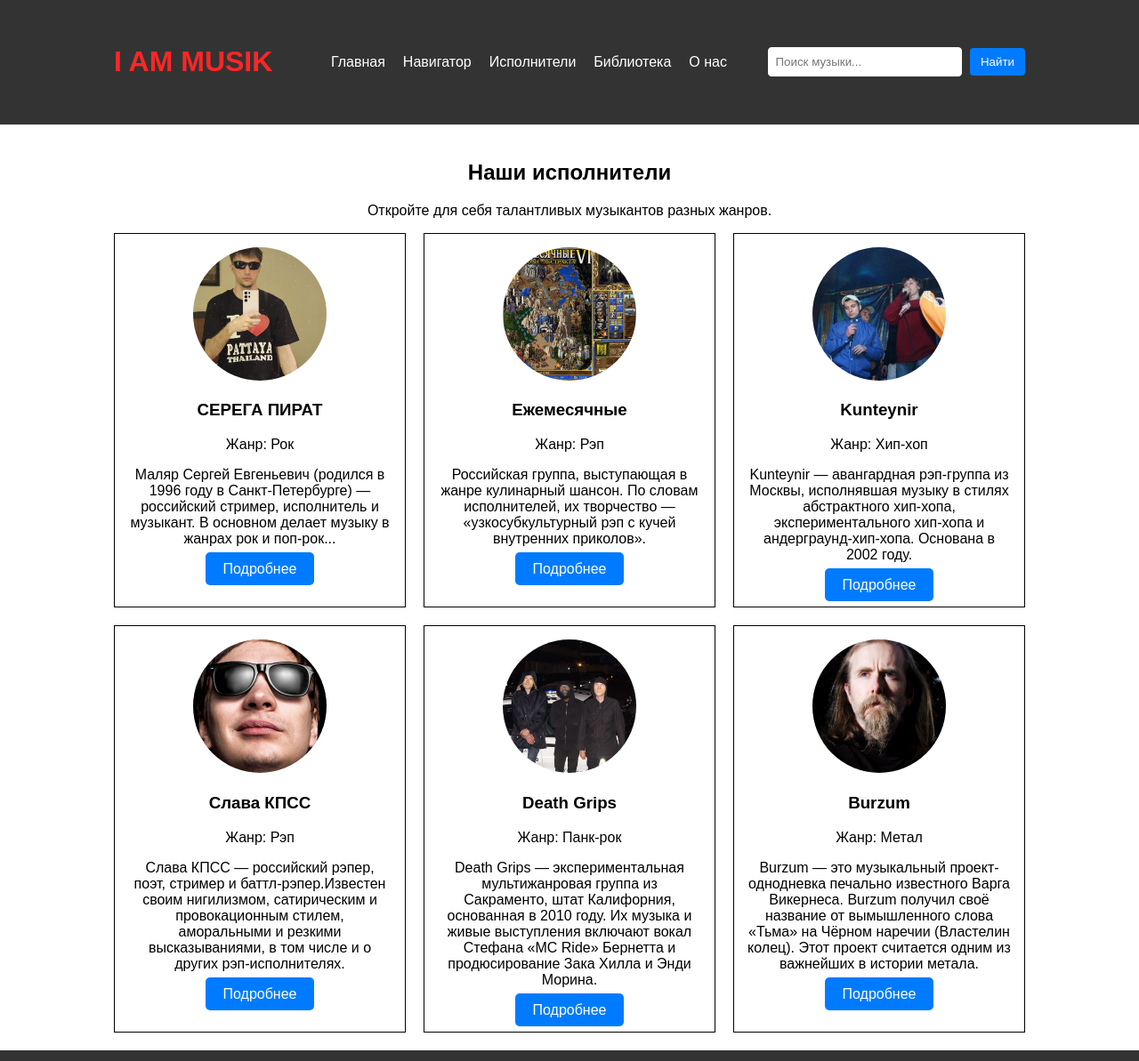
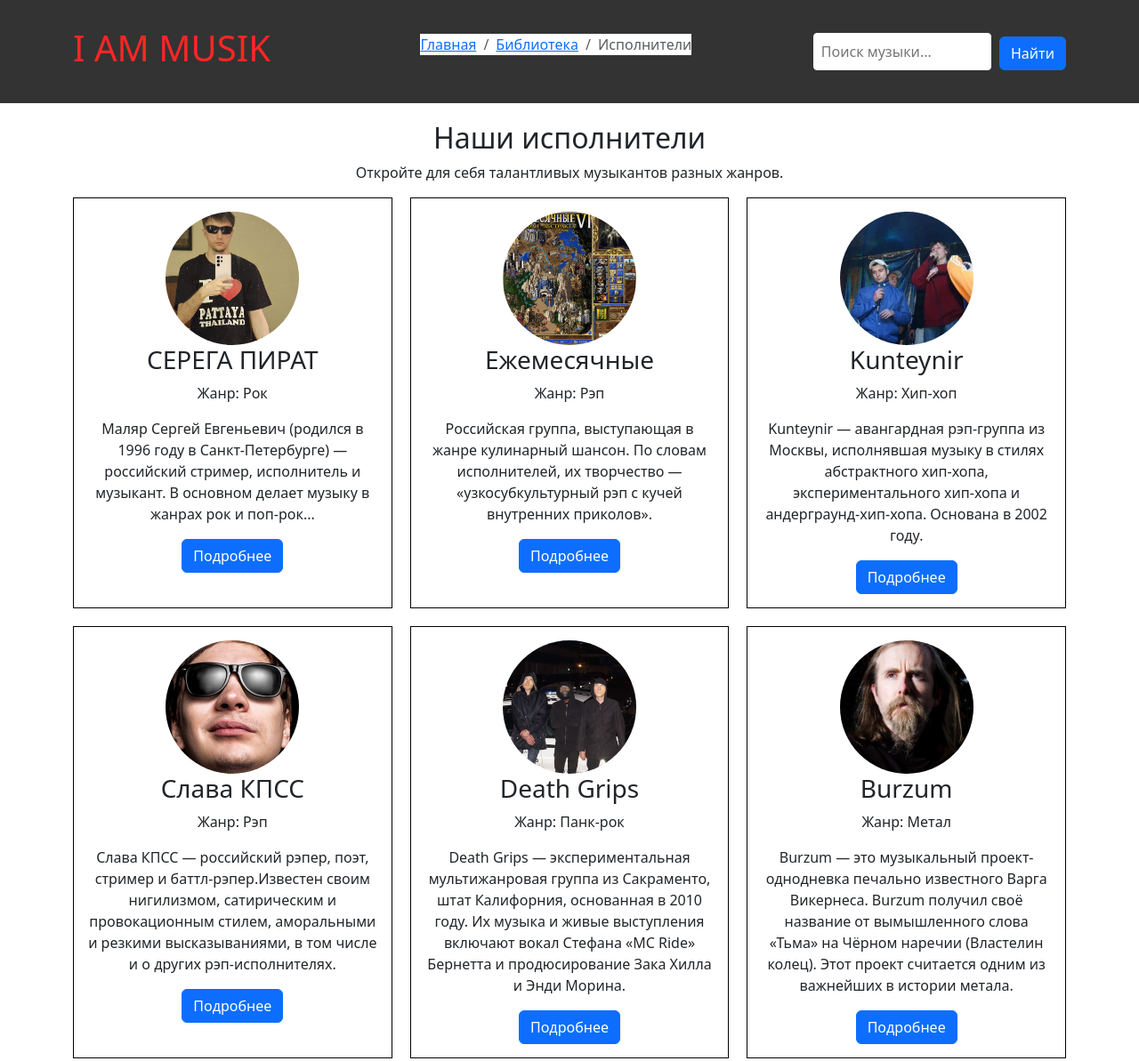
Before and after one commit to detrignus/musik_website, a plain HTML site: page artists.html in a window 1280 px wide. Shown: the top 1193 px of the page at 89% size. Drawn offline with nearby package versions, Linux system fonts and the light colour scheme.

Commit message:
Add files via upload

```diff
--- a/artists.html
+++ b/artists.html
@@ -3,6 +3,8 @@
     <meta name="viewport" content="width=device-width, initial-scale=1">
     <title>Music Website - Исполнители</title>
     <link rel="stylesheet" href="style.css">
+    <meta charset="UTF-8"/>
+    <link href="https://cdn.jsdelivr.net/npm/bootstrap@5.3.5/dist/css/bootstrap.min.css" rel="stylesheet" integrity="sha384-SgOJa3DmI69IUzQ2PVdRZhwQ+dy64/BUtbMJw1MZ8t5HZApcHrRKUc4W0kG879m7" crossorigin="anonymous">
 </head>
 <body>
 
@@ -13,17 +15,19 @@
             </h1>
             <navigation>
                 <ul>
-                    <li><a href="index.html">Главная</a></li>
-                    <li><a href="#">Навигатор</a></li>
-                    <li><a href="artists.html">Исполнители</a></li>
-                    <li><a href="library.html">Библиотека</a></li>
-                    <li><a href="about.html">О нас</a></li>
+                    <nav aria-label="breadcrumb">
+                        <ol class="breadcrumb">
+                            <li class="breadcrumb-item"><a href="index.html">Главная</a></li>
+                            <li class="breadcrumb-item"><a href="library.html">Библиотека</a></li>
+                            <li class="breadcrumb-item active" aria-current="page">Исполнители</li>
+                        </ol>
+                    </nav>
                 </ul>
             </navigation>
             <div class="search-bar">
                 <form action="/search" method="GET">
                     <input type="text" name="q" placeholder="Поиск музыки...">
-                    <button type="submit">Найти</button>
+                    <button type="button" class="btn btn-primary">Найти</button>
                 </form>
             </div>
         </div>
@@ -36,19 +40,19 @@
 
                 <div class="artist-grid">
                     <div class="artist-item">
-                        <img src="images/перега сират.jpg" alt="серга пират">
+                        <img src="images/serega_pirate.jpg" alt="серга пират">
                         <h3>СЕРЕГА ПИРАТ</h3>
                         <p>Жанр: Рок</p>
                         <p>Маляр Сергей Евгеньевич (родился в 1996 году в Санкт-Петербурге) — российский стример, исполнитель и музыкант. В основном делает музыку в жанрах рок и поп-рок...</p>
-                        <a href="#" class="button">Подробнее</a>
+                        <button type="button" class="btn btn-primary">Подробнее</button>
                     </div>
 
                     <div class="artist-item">
-                        <img src="images/короли.png" alt="Ежемесячные">
+                        <img src="images/kings.png" alt="Ежемесячные">
                         <h3>Ежемесячные</h3>
                         <p>Жанр: Рэп</p>
                         <p>Российская группа, выступающая в жанре кулинарный шансон. По словам исполнителей, их творчество — «узкосубкультурный рэп с кучей внутренних приколов».</p>
-                        <a href="#" class="button">Подробнее</a>
+                        <button type="button" class="btn btn-primary">Подробнее</button>
                     </div>
 
                     <div class="artist-item">
@@ -56,23 +60,23 @@
                         <h3>Kunteynir</h3>
                         <p>Жанр: Хип-хоп</p>
                         <p>Kunteynir — авангардная рэп-группа из Москвы, исполнявшая музыку в стилях абстрактного хип-хопа, экспериментального хип-хопа и андерграунд-хип-хопа. Основана в 2002 году.</p>
-                        <a href="#" class="button">Подробнее</a>
+                        <button type="button" class="btn btn-primary">Подробнее</button>
                     </div>
 
                     <div class="artist-item">
-                        <img src="images/слава.jpg" alt="Исполнитель 4">
+                        <img src="images/slava.jpg" alt="Исполнитель 4">
                         <h3>Слава КПСС</h3>
                         <p>Жанр: Рэп</p>
                         <p>Слава КПСС — российский рэпер, поэт, стример и баттл-рэпер.Известен своим нигилизмом, сатирическим и провокационным стилем, аморальными и резкими высказываниями, в том числе и о других рэп-исполнителях.</p>
-                        <a href="#" class="button">Подробнее</a>
+                        <button type="button" class="btn btn-primary">Подробнее</button>
                     </div>
 
                     <div class="artist-item">
-                        <img src="images/дефсгрипс.jpg" alt="Death Grips">
+                        <img src="images/Deathgrips.jpg" alt="Death Grips">
                         <h3>Death Grips</h3>
                         <p>Жанр: Панк-рок</p>
                         <p>Death Grips — экспериментальная мультижанровая группа из Сакраменто, штат Калифорния, основанная в 2010 году. Их музыка и живые выступления включают вокал Стефана «MC Ride» Бернетта и продюсирование Зака Хилла и Энди Морина.</p>
-                        <a href="#" class="button">Подробнее</a>
+                        <button type="button" class="btn btn-primary">Подробнее</button>
                     </div>
 
                     <div class="artist-item">
@@ -80,7 +84,7 @@
                         <h3>Burzum</h3>
                         <p>Жанр: Метал</p>
                         <p>Burzum — это музыкальный проект-однодневка печально известного Варга Викернеса. Burzum получил своё название от вымышленного слова «Тьма» на Чёрном наречии (Властелин колец). Этот проект считается одним из важнейших в истории метала.</p>
-                        <a href="#" class="button">Подробнее</a>
+                        <button type="button" class="btn btn-primary">Подробнее</button>
                     </div>
                 </div>
             </div>
--- a/index.html
+++ b/index.html
@@ -3,7 +3,10 @@
     <meta name="viewport" content="width=device-width, initial-scale=1">
     <title>Music Website - Главная</title>
     <link rel="stylesheet" href="style.css">
+    <meta charset="UTF-8"/>
+    <link href="https://cdn.jsdelivr.net/npm/bootstrap@5.3.5/dist/css/bootstrap.min.css" rel="stylesheet" integrity="sha384-SgOJa3DmI69IUzQ2PVdRZhwQ+dy64/BUtbMJw1MZ8t5HZApcHrRKUc4W0kG879m7" crossorigin="anonymous">
 </head>
+
     <header>
         <div class="container">
             <h1>
@@ -11,17 +14,18 @@
             </h1>
             <navigation>
                 <ul>
-                    <li><a href="index.html">Главная</a></li>
-                    <li><a href="#">Навигатор</a></li>
-                    <li><a href="artists.html">Исполнители</a></li>
-                    <li><a href="library.html">Библиотека</a></li>
-                    <li><a href="#">О нас</a></li>
+                    <nav aria-label="breadcrumb">
+                        <ol class="breadcrumb">
+                            <li class="breadcrumb-item active" aria-current="page">Главная</li>
+                            <li class="breadcrumb-item"><a href="library.html">Библиотека</a></li>
+                        </ol>
+                    </nav>
                 </ul>
             </navigation>
             <div class="search-bar">
                 <form action="/search" method="GET">
                     <input type="text" name="q" placeholder="Поиск музыки...">
-                    <button type="submit">Найти</button>
+                    <button type="button" class="btn btn-primary">Найти</button>
                 </form>
             </div>
         </div>
@@ -32,24 +36,23 @@
         <div class="container">
                 <h2>Откройте для себя новую музыку</h2>
                 <p>Сохраняйте треки, подписывайтесь на исполнителей и создавайте плейлисты.</p>
-                <a href="#" class="button">Создать аккаунт</a>
+                <button type="button" class="btn btn-primary">Создать аккаунт</button>
         </div>
-
             <div class="container">
                 <h2>Популярная музыка</h2>
                 <div class="music-grid">
                     <div class="music-item">
-                        <img src="images/короли.png" alt="Короли абстракта 6">
+                        <img src="images/kings.png" alt="Короли абстракта 6">
                         <h3>Свит дримс</h3>
                         <p>Ежемесячные</p>
                     </div>
                     <div class="music-item">
-                        <img src="images/кантейнир.jpg" alt="Кантейнир">
+                        <img src="images/burger.jpg" alt="Кантейнир">
                         <h3>Блёвбургер</h3>
                         <p>Kunteynir</p>
                     </div>
                     <div class="music-item">
-                        <img src="images/фанат.jpg" alt="Ну почему ты еще не фанат,?">
+                        <img src="images/fan.jpg" alt="Ну почему ты еще не фанат?">
                         <h3>Ну почему ты еще не фанат?</h3>
                         <p>СЕРЕГА ПИРАТ</p>
                     </div>
@@ -60,17 +63,17 @@
                 <h2>Исполнители</h2>
                 <div class="artist-list">
                     <div class="artist">
-                        <img src="images/паша техник.jpg" alt="Паша Техник">
+                        <img src="images/pasha_texnic.jpg" alt="Паша Техник">
                         <h3>Паша Техник</h3>
                         <p>Хип-хоп</p>
                     </div>
                     <div class="artist">
-                        <img src="images/слава.jpg" alt="Слава КПСС">
+                        <img src="images/slava.jpg" alt="Слава КПСС">
                         <h3>Слава КПСС</h3>
                         <p>Рэп</p>
                     </div>
                     <div class="artist">
-                        <img src="images/перега сират.jpg" alt="Серега Пират">
+                        <img src="images/serega_pirate.jpg" alt="Серега Пират">
                         <h3>Серега Пират</h3>
                         <p>Рок</p>
                     </div>
--- a/style.css
+++ b/style.css
@@ -16,41 +16,22 @@
     padding: 10px 0;
 }
 
+
 header .container {
     display: flex;
     justify-content: space-between;
     align-items: center;
 }
+nav{
+    background-color: #ffffff;
+}
 
-navigation ul {
-    list-style: none;
-    margin: 0;
-    padding: 0;
-    display: flex;
-}
+
 @media(min-wigth:768px){
-    navigation ul{
+    nav ul{
         flex-direction: row;
         align-items: center;
     }
-}
-
-navigation li {
-    margin-left: 20px;
-}
-
-navigation a {
-    color: white;
-    text-decoration: none;
-}
-
-.button {
-
-    background-color: #007bff;
-    color: white;
-    padding: 10px 20px;
-    text-decoration: none;
-    border-radius: 5px;
 }
 
 
```
Also changed, not shown: library.html (+14 -10 lines), about.html (added), images/Deathgrips.jpg (added), images/album_1.jpg (added), images/album_2.jpg (added), images/album_3.jpg (added), images/burger.jpg (added), images/fan.jpg (added), images/kings.png (added), images/pasha_texnic.jpg (added), images/rodnichok.jpg (added), images/serega_pirate.jpg (added), images/slava.jpg (added).
